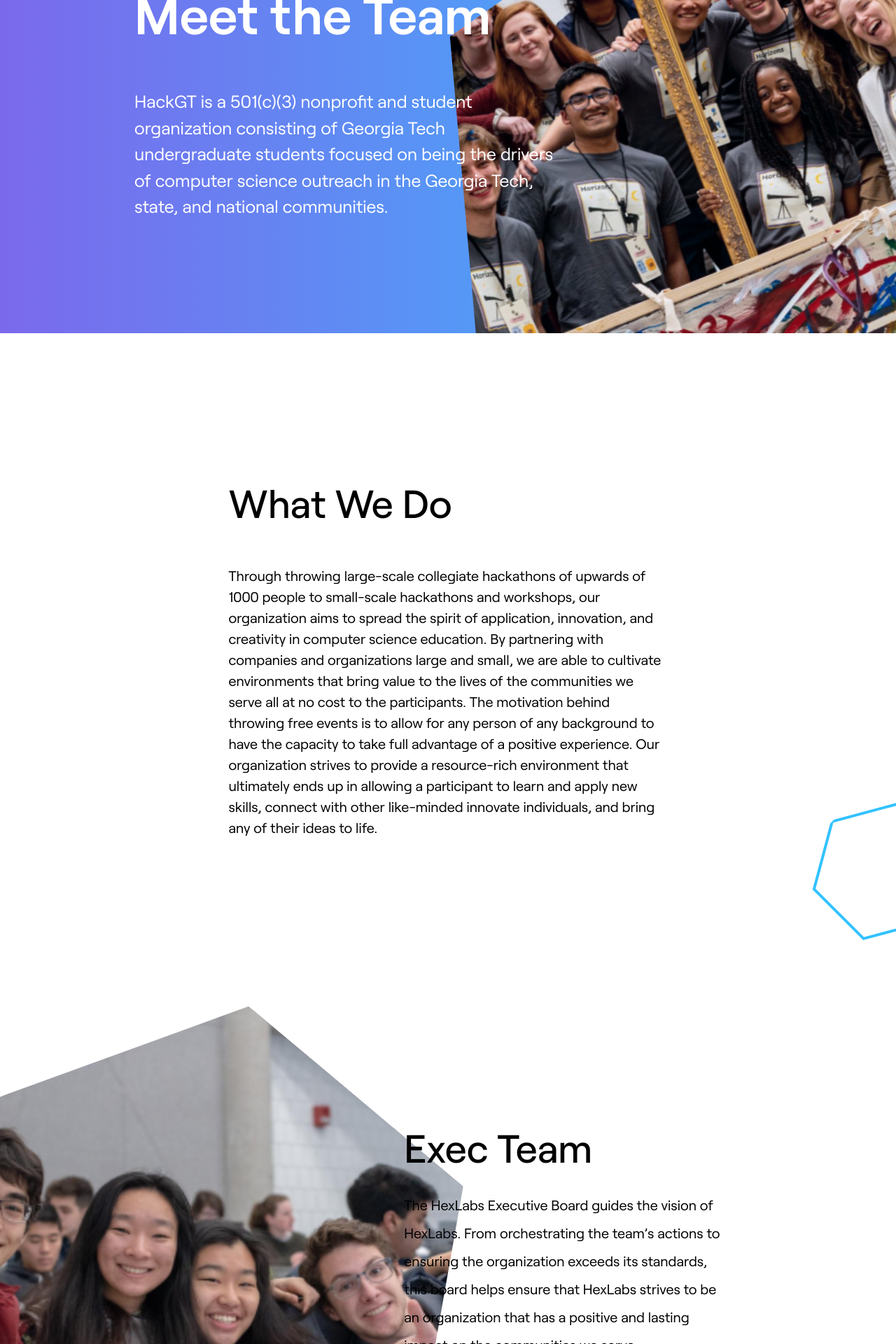
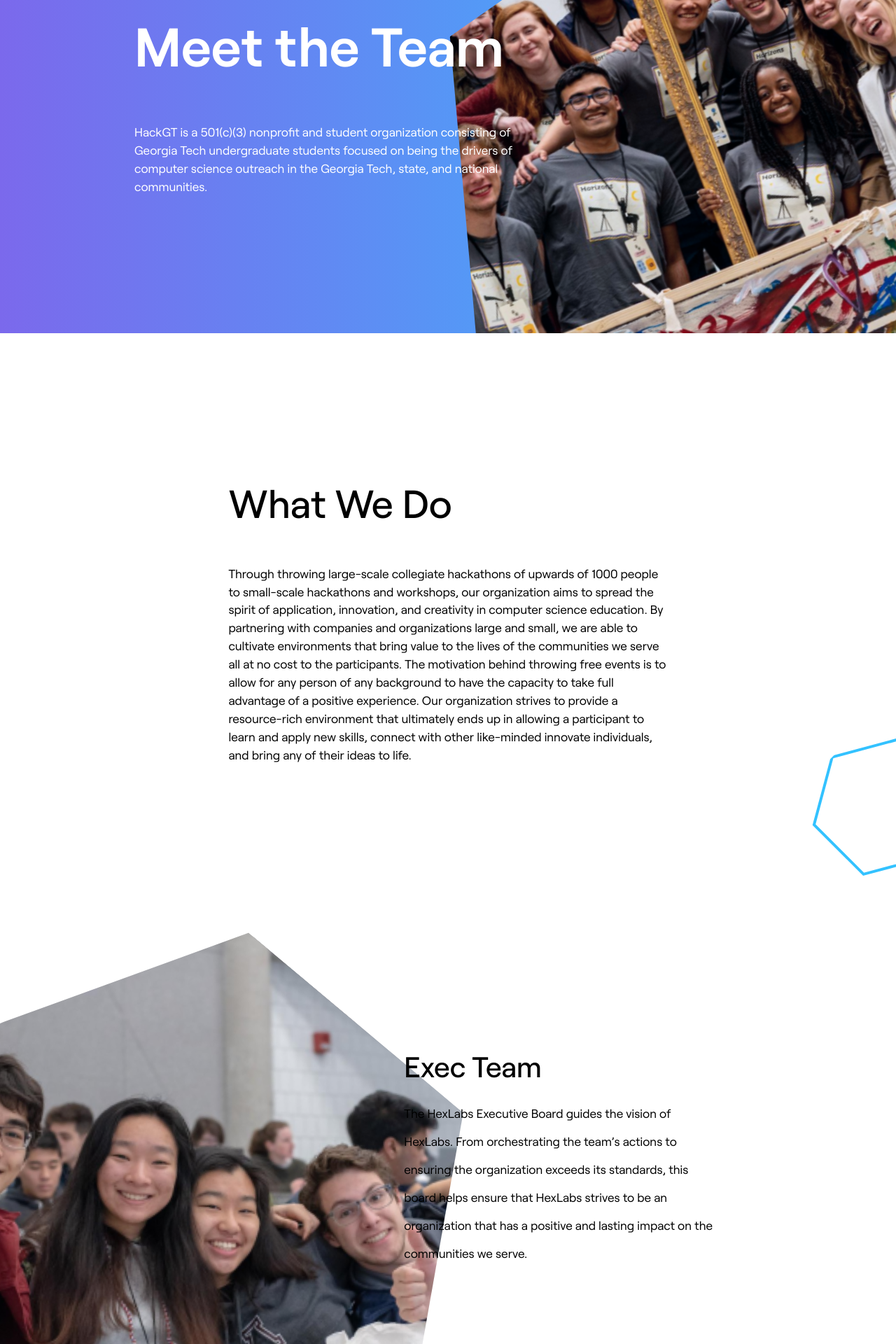
Before and after one commit to HackGT/hexlabs-website, a Next.js app: page /about in a window 1280 px wide. Shown: the part 340-2260 px from the top of the page at 70% size. Built offline with nearby package versions, Linux system fonts and the light colour scheme.

Commit message:
removed all font size instances and changed header tags

```diff
--- a/pages/about.tsx
+++ b/pages/about.tsx
@@ -13,8 +13,8 @@ export default function About(props: Props) {
             maxWidth: "600px",
           }}
         >
-          <h1 style={{fontSize: "75px",}}>Meet the Team</h1>
-          <p style={{fontSize: "25px"}}>HackGT is a 501(c)(3) nonprofit and student organization consisting of Georgia Tech undergraduate students focused on being the drivers of computer science outreach in the Georgia Tech, state, and national communities.</p>
+          <h1>Meet the Team</h1>
+          <p>HackGT is a 501(c)(3) nonprofit and student organization consisting of Georgia Tech undergraduate students focused on being the drivers of computer science outreach in the Georgia Tech, state, and national communities.</p>
         </div>
         <div className="hex-container">
           <Hex
@@ -34,7 +34,7 @@ export default function About(props: Props) {
     <section>
       <section>
        <h2>What We Do</h2>
-        <p style={{fontSize: "20px"}}>Through throwing large-scale collegiate hackathons of upwards of 1000 people to small-scale hackathons and workshops, our organization aims to spread the spirit of application, innovation, and creativity in computer science education.
+        <p>Through throwing large-scale collegiate hackathons of upwards of 1000 people to small-scale hackathons and workshops, our organization aims to spread the spirit of application, innovation, and creativity in computer science education.
 
 By partnering with companies and organizations large and small, we are able to cultivate environments that bring value to the lives of the communities we serve all at no cost to the participants. The motivation behind throwing free events is to allow for any person of any background to have the capacity to take full advantage of a positive experience. Our organization strives to provide a resource-rich environment that ultimately ends up in allowing a participant to learn and apply new skills, connect with other like-minded innovate individuals, and bring any of their ideas to life.
         </p>
@@ -63,10 +63,10 @@ By partnering with companies and organizations large and small, we are able to c
           imgWidth={100}
           imgHeight={120}
         />
-       <h2 style={{position: "relative", right: "10%", left: "30%", paddingTop: "200px", marginLeft: "10%", paddingBottom: "400px"}}>Exec Team
-        <p style={{position: "absolute", right: "20%", lineHeight: "40px", fontSize: "20px"}}>The HexLabs Executive Board guides the vision of HexLabs. From orchestrating the team’s actions to ensuring the organization exceeds its standards, this board helps ensure that HexLabs strives to be an organization that has a positive and lasting impact on the communities we serve.
+       <h3 style={{position: "relative", right: "10%", left: "30%", paddingTop: "200px", marginLeft: "10%", paddingBottom: "400px"}}>Exec Team
+        <p style={{position: "absolute", right: "20%", lineHeight: "40px"}}>The HexLabs Executive Board guides the vision of HexLabs. From orchestrating the team’s actions to ensuring the organization exceeds its standards, this board helps ensure that HexLabs strives to be an organization that has a positive and lasting impact on the communities we serve.
         </p>
-       </h2>
+       </h3>
       </section>
       <section>
         <Hex
@@ -88,10 +88,10 @@ By partnering with companies and organizations large and small, we are able to c
           color="#E3DFFE"
           rotation={-45}
         />
-       <h2 style={{position: "relative", right: "30%", left: "-30%", paddingTop: "200px", marginRight: "10%", paddingBottom: "400px"}}>Design Team
-        <p style={{position: "absolute", right: "30%", lineHeight: "40px", fontSize: "20px"}}>The Design Team is the pioneer for eye-catching and compelling marketing for the organization. Through effective branding, unique event theming, and user friendly interfaces, HexLabs is able to offer exclusive and meaningful experiences that enrich the community.
+       <h3 style={{position: "relative", right: "30%", left: "-30%", paddingTop: "200px", marginRight: "10%", paddingBottom: "400px"}}>Design Team
+        <p style={{position: "absolute", right: "30%", lineHeight: "40px"}}>The Design Team is the pioneer for eye-catching and compelling marketing for the organization. Through effective branding, unique event theming, and user friendly interfaces, HexLabs is able to offer exclusive and meaningful experiences that enrich the community.
         </p>
-       </h2>
+       </h3>
       </section>
 
       <section>
@@ -116,10 +116,10 @@ By partnering with companies and organizations large and small, we are able to c
           imgWidth={120}
           imgHeight={150}
         />
-       <h2 style={{position: "relative", right: "10%", left: "30%", paddingTop: "200px", marginLeft: "10%", paddingBottom: "400px"}}>Marketing Team
-        <p style={{position: "absolute", right: "30%", lineHeight: "40px", fontSize: "20px"}}>The Marketing Team is the voice of HexLabs. This team handles all forms of communication between the world and the organization through brand management, social media engagement, and partner outreach.
+       <h3 style={{position: "relative", right: "10%", left: "30%", paddingTop: "200px", marginLeft: "10%", paddingBottom: "400px"}}>Marketing Team
+        <p style={{position: "absolute", right: "30%", lineHeight: "40px"}}>The Marketing Team is the voice of HexLabs. This team handles all forms of communication between the world and the organization through brand management, social media engagement, and partner outreach.
         </p>
-       </h2>
+       </h3>
       </section>
 
       <section>
@@ -150,11 +150,11 @@ By partnering with companies and organizations large and small, we are able to c
           color="#E3DFFE"
           rotation={15}
         />
-       <h2 style={{position: "relative", right: "10%", left: "-30%", paddingTop: "200px", marginLeft: "10%", paddingBottom: "400px"}}>Technology Team
-        <p style={{position: "absolute", right: "30%", lineHeight: "40px", fontSize: "20px"}}>The Technology Team develops the technology that allows HexLabs’ events to run smoothly. From streamlining event check-in to automating the team’s deployment workflow, the technology team implements solutions to the logistical and technical problems we face when organizing events in an effort to improve our attendees’ overall event experience.
+       <h3 style={{position: "relative", right: "10%", left: "-30%", paddingTop: "200px", marginLeft: "10%", paddingBottom: "400px"}}>Technology Team
+        <p style={{position: "absolute", right: "30%", lineHeight: "40px"}}>The Technology Team develops the technology that allows HexLabs’ events to run smoothly. From streamlining event check-in to automating the team’s deployment workflow, the technology team implements solutions to the logistical and technical problems we face when organizing events in an effort to improve our attendees’ overall event experience.
 
         </p>
-       </h2>
+       </h3>
 
         <Hex
           x="95%"
@@ -203,10 +203,10 @@ By partnering with companies and organizations large and small, we are able to c
           imgWidth={160}
           imgHeight={150}
         />
-       <h2 style={{position: "relative", right: "0%", left: "50%", paddingTop: "300px", marginLeft: "10%", paddingBottom: "1000px"}}>Operations Team
-        <p style={{position: "absolute", right: "30%", lineHeight: "40px", fontSize: "20px"}}>The Operations Team is the team responsible for the logistics of every initiative that HexLabs organizes. Including food, venue, transportation, and materials for each event, anything that is out of the scope of any of the other teams is covered by the Operations team. The goal of Operations is to make sure that the presence of each event is intact and that HexLabs’ events run smoothly.
+       <h3 style={{position: "relative", right: "0%", left: "50%", paddingTop: "300px", marginLeft: "10%", paddingBottom: "1000px"}}>Operations Team
+        <p style={{position: "absolute", right: "30%", lineHeight: "40px"}}>The Operations Team is the team responsible for the logistics of every initiative that HexLabs organizes. Including food, venue, transportation, and materials for each event, anything that is out of the scope of any of the other teams is covered by the Operations team. The goal of Operations is to make sure that the presence of each event is intact and that HexLabs’ events run smoothly.
         </p>
-       </h2>
+       </h3>
       </section>
     </section>
    </>
```
